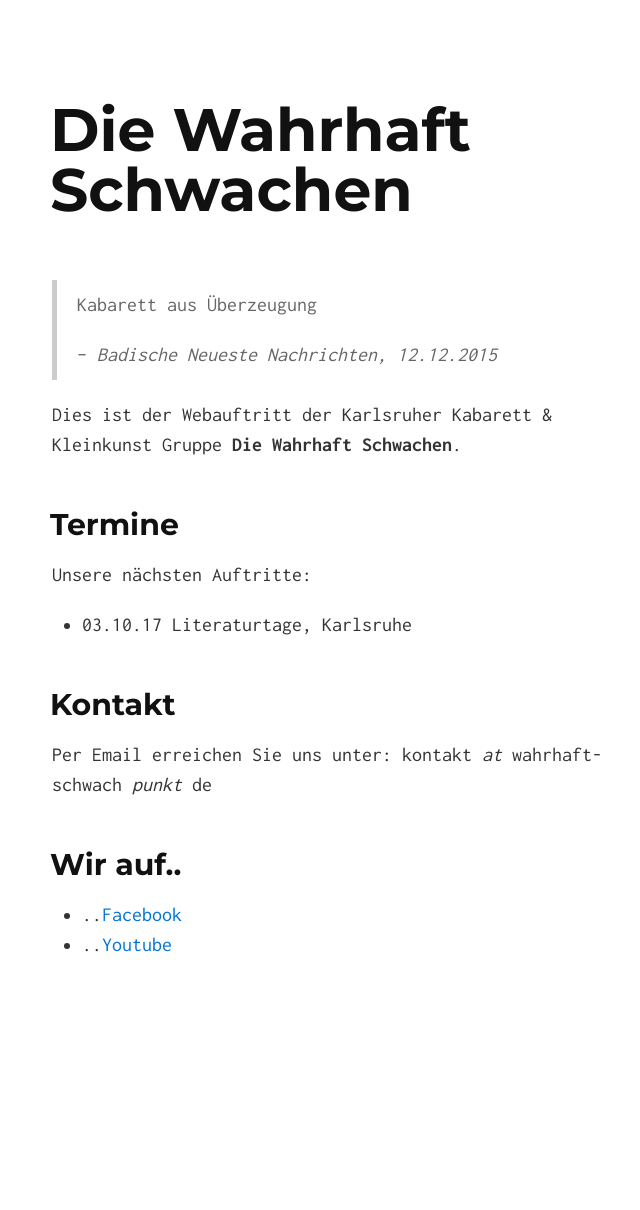
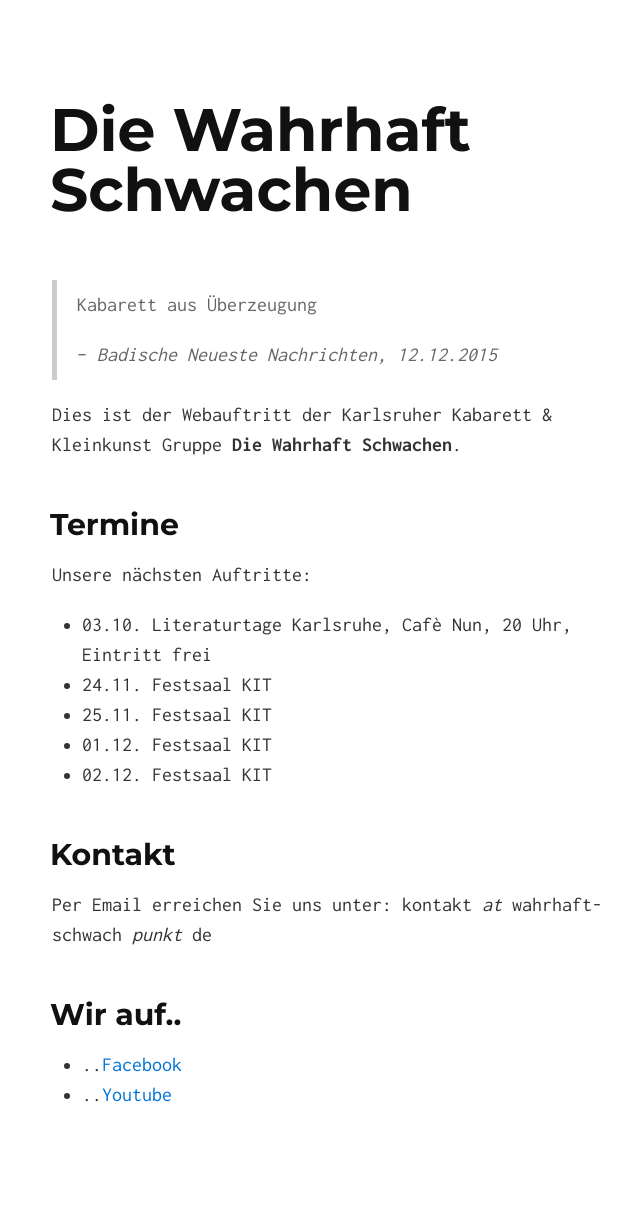
Before and after one commit to Die-Wahrhaft-Schwachen/diewahrhaftschwachen, a Jekyll site: the page built from index.md, in a window 1280 px wide. Shown: the whole page, without its empty margins (288-928 px from the left). Built offline with Jekyll 4.4.1, drawn with Linux system fonts in a browser that asks for light colours; before the commit the page ends 1060 px from its top, so only the background shows below that.

Commit message:
Update index.md

```diff
--- a/index.md
+++ b/index.md
@@ -12,7 +12,11 @@ Dies ist der Webauftritt der Karlsruher Kabarett & Kleinkunst Gruppe **Die Wahrh
 
 Unsere nächsten Auftritte:
 
-* 03.10.17 Literaturtage, Karlsruhe
+* 03.10. Literaturtage Karlsruhe, Cafè Nun, 20 Uhr, Eintritt frei
+* 24.11. Festsaal KIT
+* 25.11. Festsaal KIT
+* 01.12. Festsaal KIT
+* 02.12. Festsaal KIT
 
 ## Kontakt
 
```
